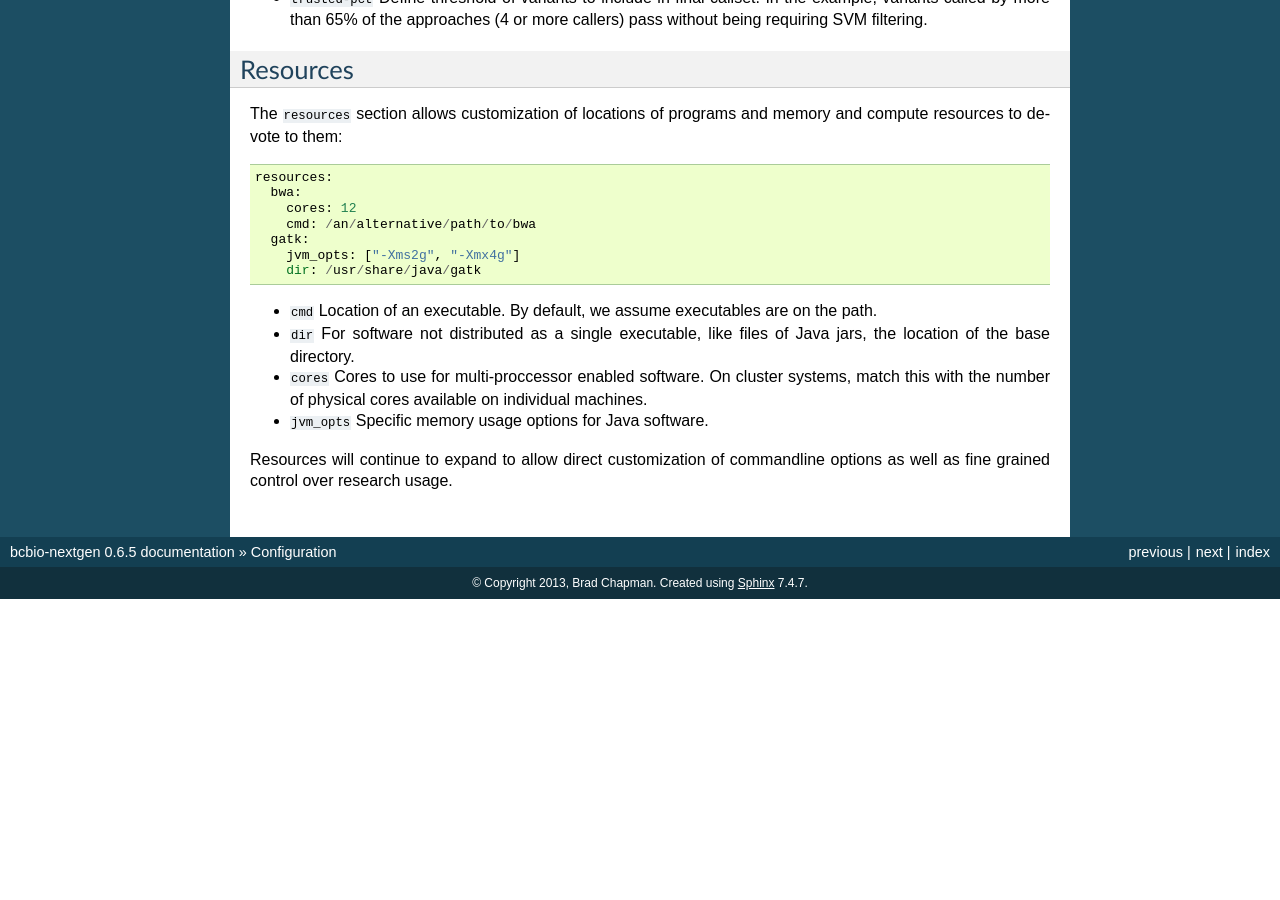
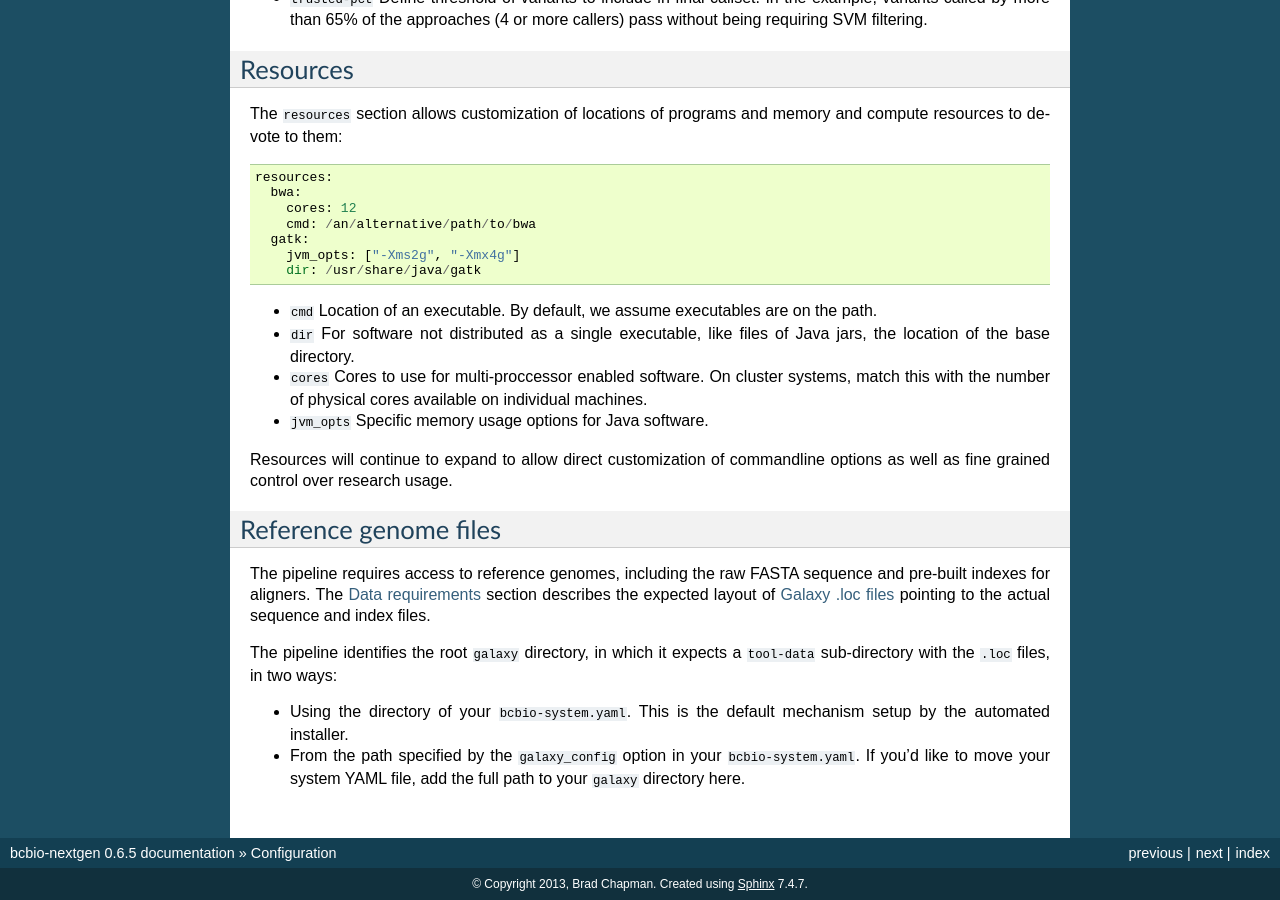
Before and after one commit to bcbio/bcbio-nextgen, a Sphinx documentation site: the page built from docs/contents/configuration.rst, in a window 1280 px wide and 900 px high, scrolled down 4061 px. Built offline with Sphinx 7.4.7, drawn with Linux system fonts in a browser that asks for light colours; before the commit the page ends 4660 px from its top, so only the background shows below that; some of the changed text lies outside the part shown.

Commit message:
Document the method for identifying Galaxy location files for finding genome indexes (#24).

```diff
--- a/docs/contents/configuration.rst
+++ b/docs/contents/configuration.rst
@@ -297,3 +297,26 @@ usage.
 .. _system: https://github.com/chapmanb/bcbio-nextgen/blob/master/config/bcbio_system.yaml
 .. _sample: https://github.com/chapmanb/bcbio-nextgen/blob/master/config/bcbio_sample.yaml
 .. _Galaxy API: http://wiki.galaxyproject.org/Learn/API
+
+
+Reference genome files
+~~~~~~~~~~~~~~~~~~~~~~
+
+The pipeline requires access to reference genomes, including the raw
+FASTA sequence and pre-built indexes for aligners. The
+:ref:`data-requirements` section describes the expected layout of
+`Galaxy .loc files`_ pointing to the actual sequence and index
+files.
+
+The pipeline identifies the root ``galaxy`` directory, in which it
+expects a ``tool-data`` sub-directory with the ``.loc`` files, in two
+ways:
+
+- Using the directory of your ``bcbio-system.yaml``. This is the
+  default mechanism setup by the automated installer.
+
+- From the path specified by the ``galaxy_config`` option in your
+  ``bcbio-system.yaml``. If you'd like to move your system YAML file,
+  add the full path to your ``galaxy`` directory here.
+
+.. _Galaxy .loc files: http://wiki.galaxyproject.org/Admin/NGS%20Local%20Setup
--- a/docs/contents/installation.rst
+++ b/docs/contents/installation.rst
@@ -109,6 +109,9 @@ The code uses a number of Python modules, installed with the code:
 .. _ipython: http://ipython.org/
 .. _sh: http://amoffat.github.com/sh/
 
+
+.. _data-requirements:
+
 Data requirements
 ~~~~~~~~~~~~~~~~~
 
```
